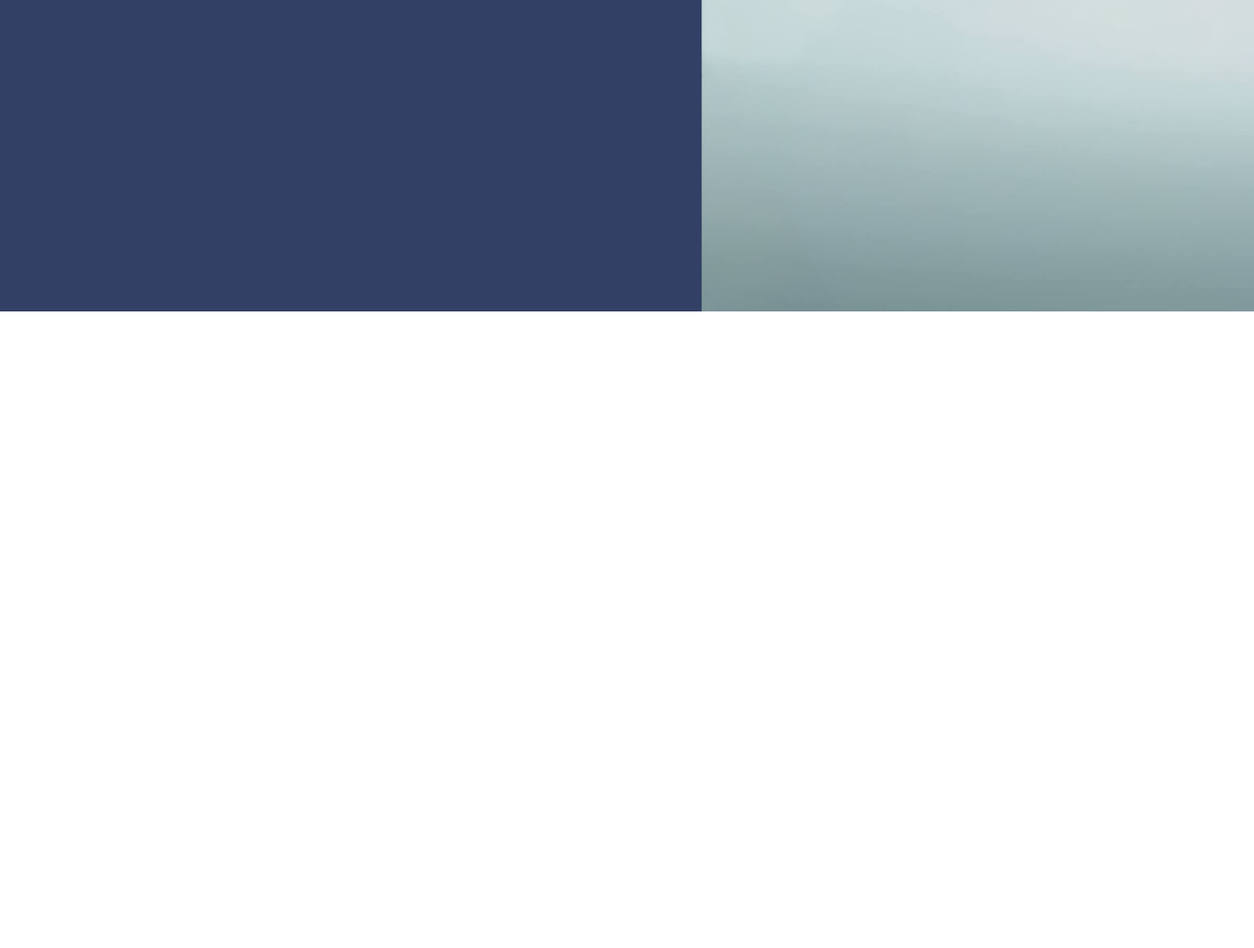
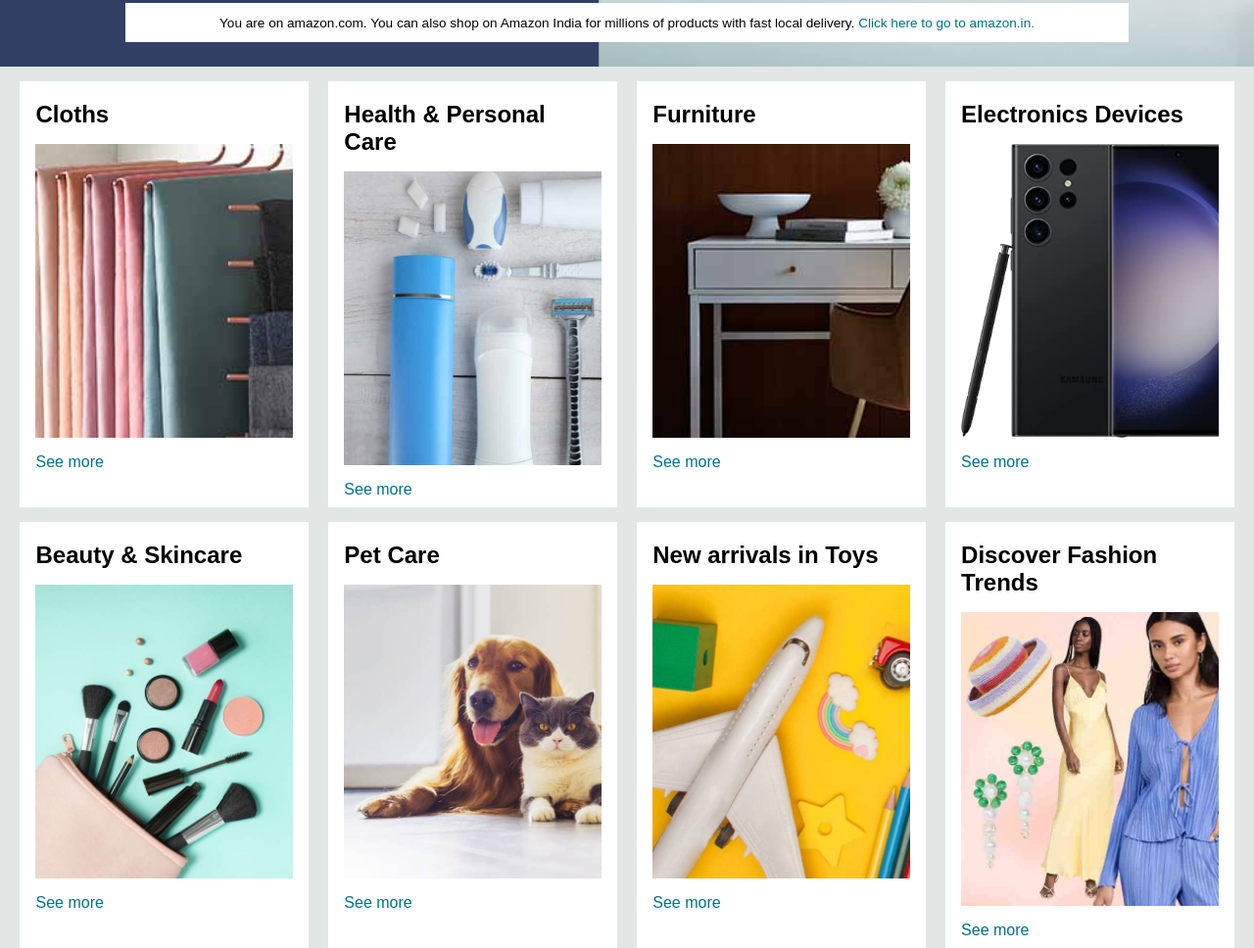
Before and after one commit to ByteJuggle/Amazon-Clone, a plain HTML site: page index.html in a window 1280 px wide. Shown: the part 382-1350 px from the top of the page at 98% size. Before the commit the page ends 800 px from the top, so only its background shows below. Drawn offline with Linux system fonts and the light colour scheme.

Commit message:
Add New Features

```diff
--- a/index.html
+++ b/index.html
@@ -60,8 +60,70 @@
             </div>
         </div>
     </header>
+
     <div class="hero-sec">
+        <div class="hero-tag">
+            <p>You are on amazon.com. You can also shop on Amazon India for millions of products with fast local delivery. <a>Click here to go to amazon.in.</a></p>
+        </div>
+    </div>
 
+    <div class="shop-sec">
+        <div class="box">
+            <div class="box-content">
+                <h2>Cloths</h2>
+                <div class="box-img" style="background-image: url('box1_image.jpg');"></div>
+                <p>See more</p>
+            </div>
+        </div>
+        <div class="box">
+            <div class="box-content">
+                <h2>Health & Personal Care</h2>
+                <div class="box-img" style="background-image: url('box2_image.jpg');"></div>
+                <p>See more</p>
+            </div>
+        </div>
+        <div class="box">
+            <div class="box-content">
+                <h2>Furniture</h2>
+                <div class="box-img" style="background-image: url('box3_image.jpg');"></div>
+                <p>See more</p>
+            </div>
+        </div>
+        <div class="box">
+            <div class="box-content">
+                <h2>Electronics Devices</h2>
+                <div class="box-img" style="background-image: url('box4_image.jpg');"></div>
+                <p>See more</p>
+            </div>
+        </div>
+        <div class="box">
+            <div class="box-content">
+                <h2>Beauty & Skincare</h2>
+                <div class="box-img" style="background-image: url('box5_image.jpg');"></div>
+                <p>See more</p>
+            </div>
+        </div>
+        <div class="box">
+            <div class="box-content">
+                <h2>Pet Care</h2>
+                <div class="box-img" style="background-image: url('box6_image.jpg');"></div>
+                <p>See more</p>
+            </div>
+        </div>
+        <div class="box">
+            <div class="box-content">
+                <h2>New arrivals in Toys</h2>
+                <div class="box-img" style="background-image: url('box7_image.jpg');"></div>
+                <p>See more</p>
+            </div>
+        </div>
+        <div class="box">
+            <div class="box-content">
+                <h2>Discover Fashion Trends</h2>
+                <div class="box-img" style="background-image: url('box8_image.jpg');"></div>
+                <p>See more</p>
+            </div>
+        </div>
     </div>
 </body>
 </html>
--- a/style.css
+++ b/style.css
@@ -140,5 +140,56 @@
 .hero-sec{
     background-image: url("hero_image\ \(1\).jpg");
     background-size: cover;
-    height: 600px;
+    height: 350px;
+    display: flex;
+    justify-content: center;
+    align-items: flex-end;
 }
+
+.hero-tag{
+    background-color: white;
+    color: black;
+    height: 40px;
+    display: flex;
+    align-items: center;
+    justify-content: center;
+    font-size: 0.85rem;
+    width: 80%;
+    margin-bottom: 25px;
+}
+
+.hero-tag a{
+    color: #007185;
+}
+
+/* Shop-section */
+.shop-sec{
+    display: flex;
+    flex-wrap: wrap;
+    justify-content: space-evenly;
+    background-color: #e2e7e6;
+}
+
+.box{
+    height: 400px;
+    width: 23%;
+    background-color: white;
+    padding: 20px 0px 15px;
+    margin-top: 15px;
+}
+
+.box-img{
+    height: 300px;
+    background-size: cover;
+    margin-top: 1rem;
+    margin-bottom: 1rem;
+}
+
+.box-content{
+    margin-left: 1rem;
+    margin-right: 1rem;
+}
+
+.box-content p{
+    color: #007185;
+}
```
